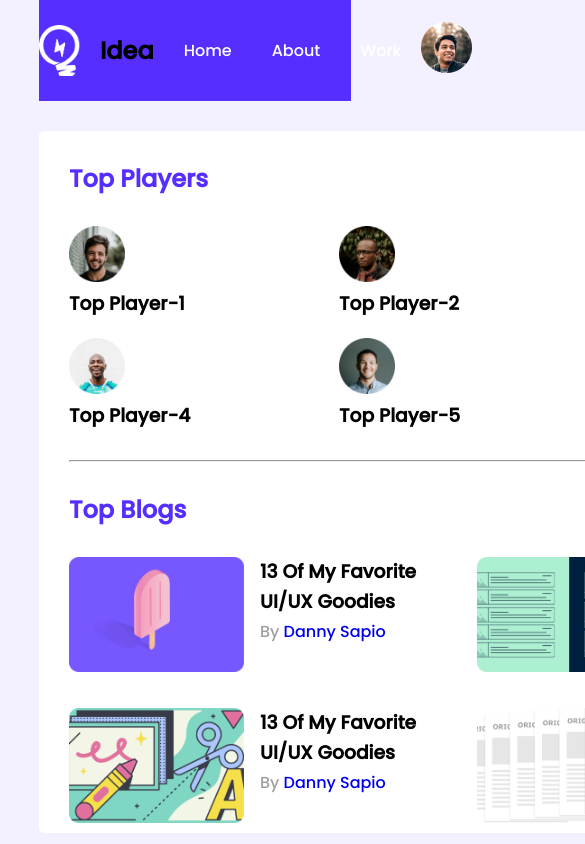
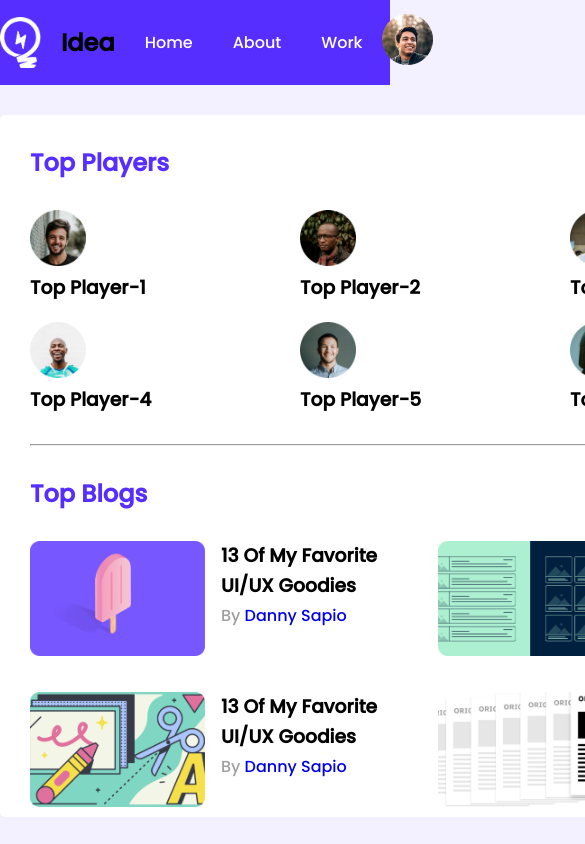
Before and after one commit to shakilhassanBD/resposive, a plain HTML site: page index.html in a window 390 px wide. Shown: the top 844 px of the page, 585 px wide, since content can reach past the window. Drawn offline with Linux system fonts and the light colour scheme.

Commit message:
header responsive

```diff
--- a/style/index.css
+++ b/style/index.css
@@ -13,7 +13,13 @@ body {
     margin: 0 auto;
     background-color: #F3F1FF;
 }
-
+/* body responsive--------------------- */
+@media only screen and (max-width:576px){
+    body{
+        width: 100%;
+        height: auto;
+    }
+}
 /* -----------------------common style----------------- */
 a {
     text-decoration: none;
@@ -28,10 +34,10 @@ a:hover {
     border: 4px solid rgb(11, 188, 241);
     border-radius: 100%;
 }
-
+/* ---------------------header is start here------------------------ */
 header {
     width: 100%;
-    height: 12vh;
+    height: 15vh;
     /* border: 1px solid black; */
     background-color: #562EFF;
     display: flex;
@@ -61,7 +67,19 @@ header {
     text-decoration: none;
     padding: 20px;
 }
+.header-nav a:hover{
+    text-decoration: underline;
+    color: tomato;
+}
+/* ----------------header responsive................ */
+@media only screen and (max-width:576px){
+    header{
+        width: 100%;
+        height: auto;
+    }
 
+}
+/* --------------------main is close here--------------------- */
 main {
     width: 850px;
     height: auto;
@@ -124,7 +142,7 @@ span {
 .blog-details a {
     text-decoration: none;
 }
-
+/* ----------------course section is start here--------------- */
 .course-container {
     width: 850px;
     height: auto;
```
